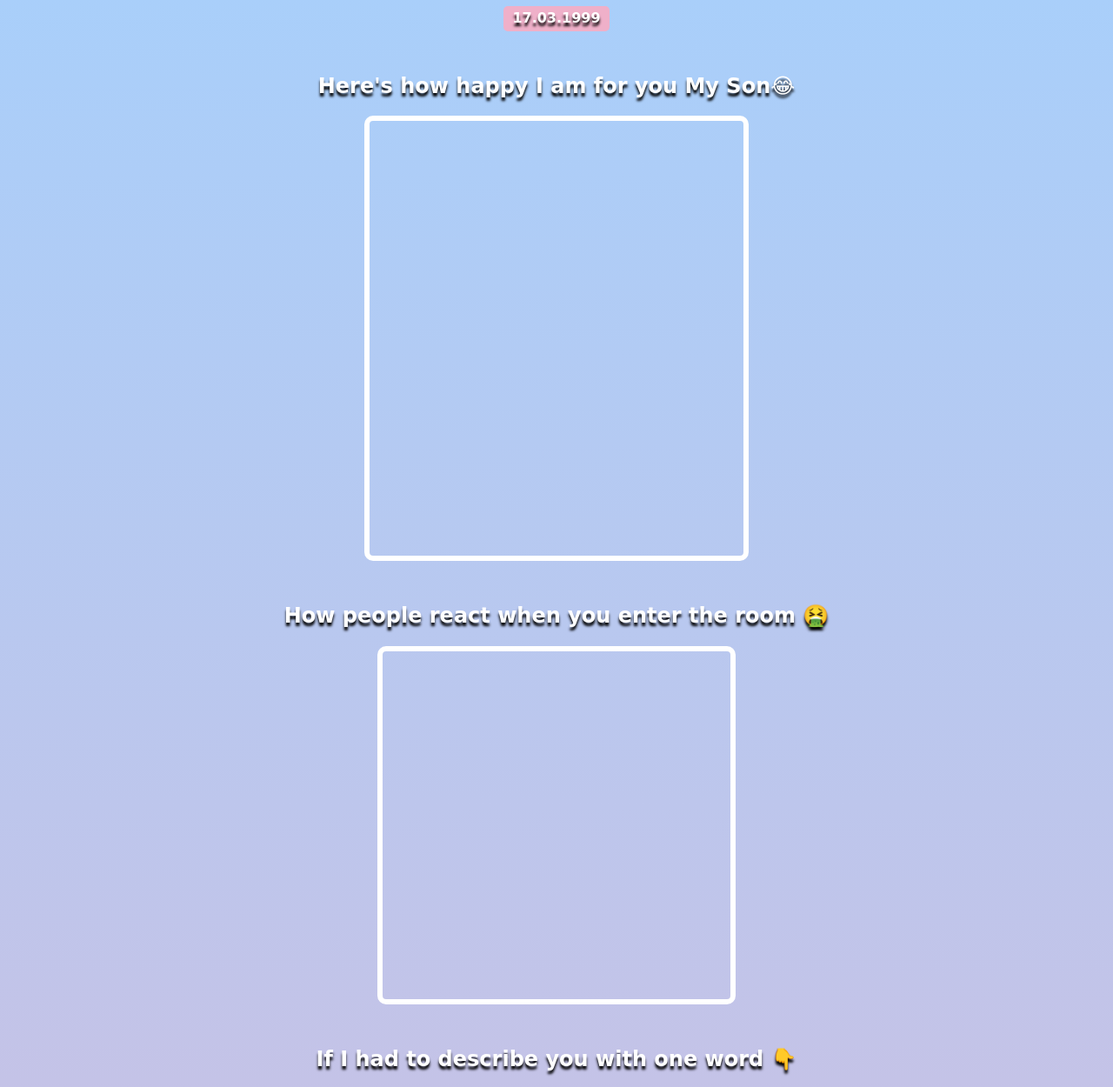
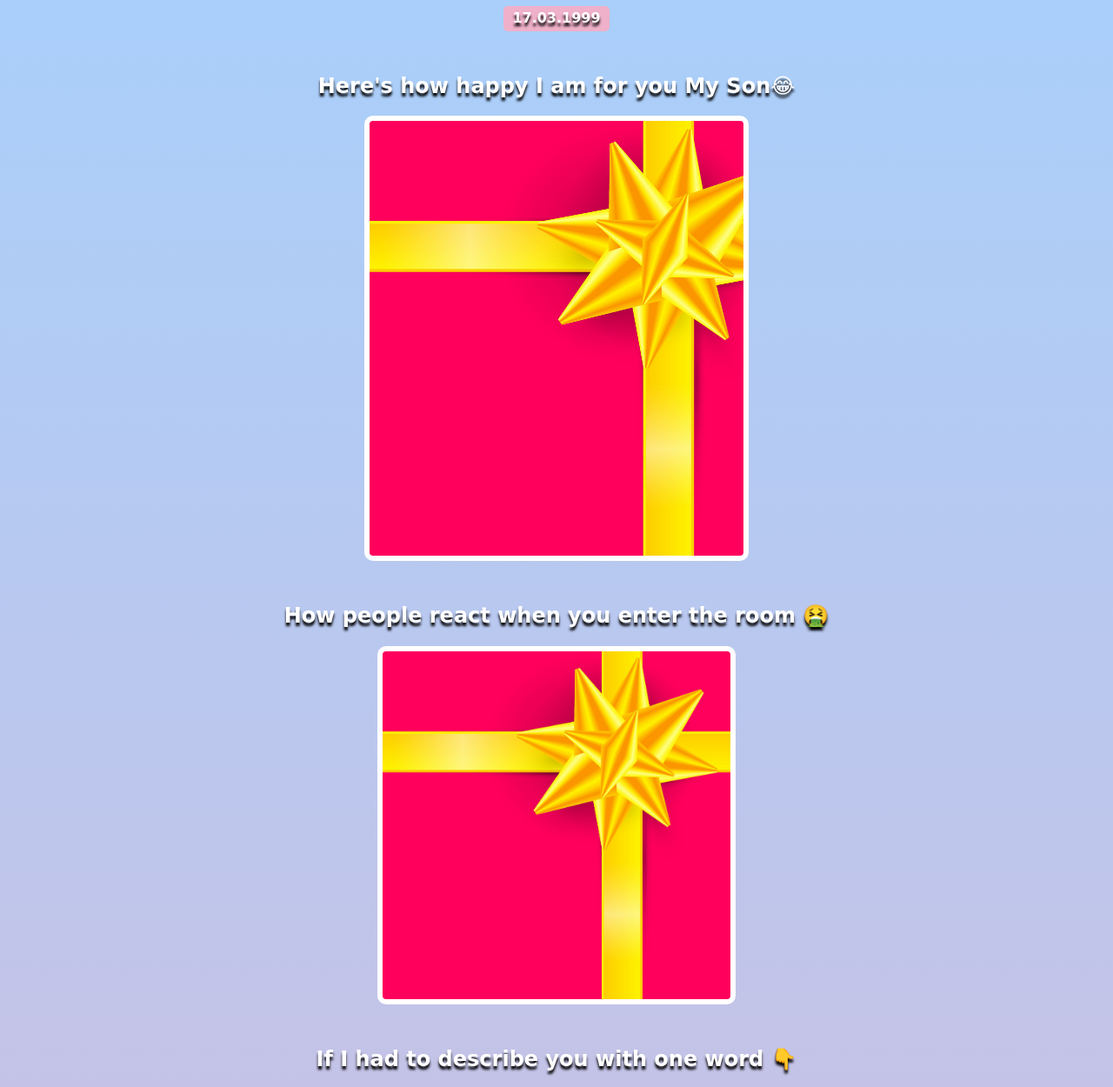
Before and after one commit to mohdfarman786/birthday-satyam, a website built with Vite: page index.html in a window 1280 px wide. Shown: the part 325-1575 px from the top of the page at 87% size. Built offline with nearby package versions, Linux system fonts and the light colour scheme; files whose address does not match are found by name; a web font is replaced by a local one.

Commit message:
Update styles.css

```diff
--- a/styles.css
+++ b/styles.css
@@ -58,7 +58,7 @@ h1, h2, h3, h4{
     height: 400px;
     border: 6px solid white;
     border-radius: 10px;
-    background-image: url("images/gift-cover.jpg");
+    background-image: url("gift-cover.jpg");
     background-size: cover;
 }
 
@@ -68,7 +68,7 @@ h1, h2, h3, h4{
     height: 500px;
     border: 6px solid white;
     border-radius: 10px;
-    background-image: url("images/gift-cover.jpg");
+    background-image: url("gift-cover.jpg");
     background-size: cover;
 }
 
@@ -93,7 +93,7 @@ h1, h2, h3, h4{
 }
 
 #gift-img-cheers:hover {
-    background-image: url("images/cheers.gif");
+    background-image: url("cheers.gif");
 }
 
 #footer {
```
